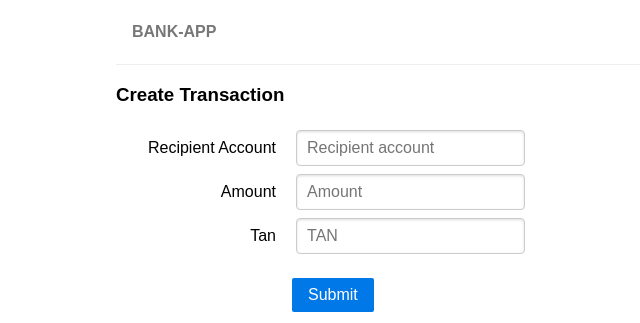
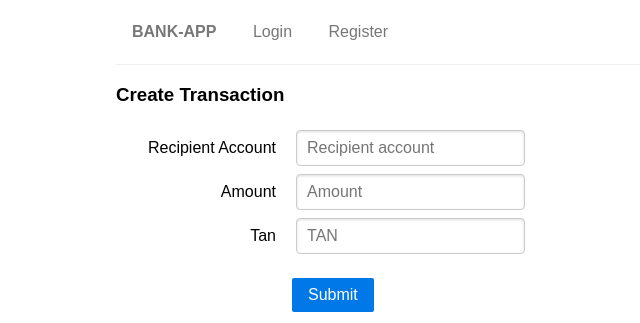
Before and after one commit to efdalustaoglu/secure-coding, a PHP site: page /create_transaction.php in a window 1280 px wide. Shown: the top 323 px of the page, without its empty margins (24-664 px from the left). Run offline with PHP 8.4, Linux system fonts and the light colour scheme.

Commit message:
add login and register links to header

```diff
--- a/public/header.php
+++ b/public/header.php
@@ -81,6 +81,15 @@ require_once "../app/user.php";
             <a href="<?php echo 'logout.php'; ?>" class="pure-menu-link">Logout</a>
           </li>
         </ul>
+      <?php else: ?>
+      <ul class="pure-menu-list">
+        <li class="pure-menu-item">
+          <a href="<?php echo 'login.php'; ?>" class="pure-menu-link">Login</a>
+        </li>
+        <li class="pure-menu-item">
+          <a href="<?php echo 'register.php'; ?>" class="pure-menu-link">Register</a>
+        </li>
+      </ul>
       <?php endif; ?>
       </div>
       <div class="divider"></div>
--- a/public/login.php
+++ b/public/login.php
@@ -3,8 +3,6 @@
 define('BANK_APP', TRUE);
 
 require_once "../app/user.php";
-
-print_r(getUsers());
 
 // process form
 if (isset($_POST['submit'])) {
```
